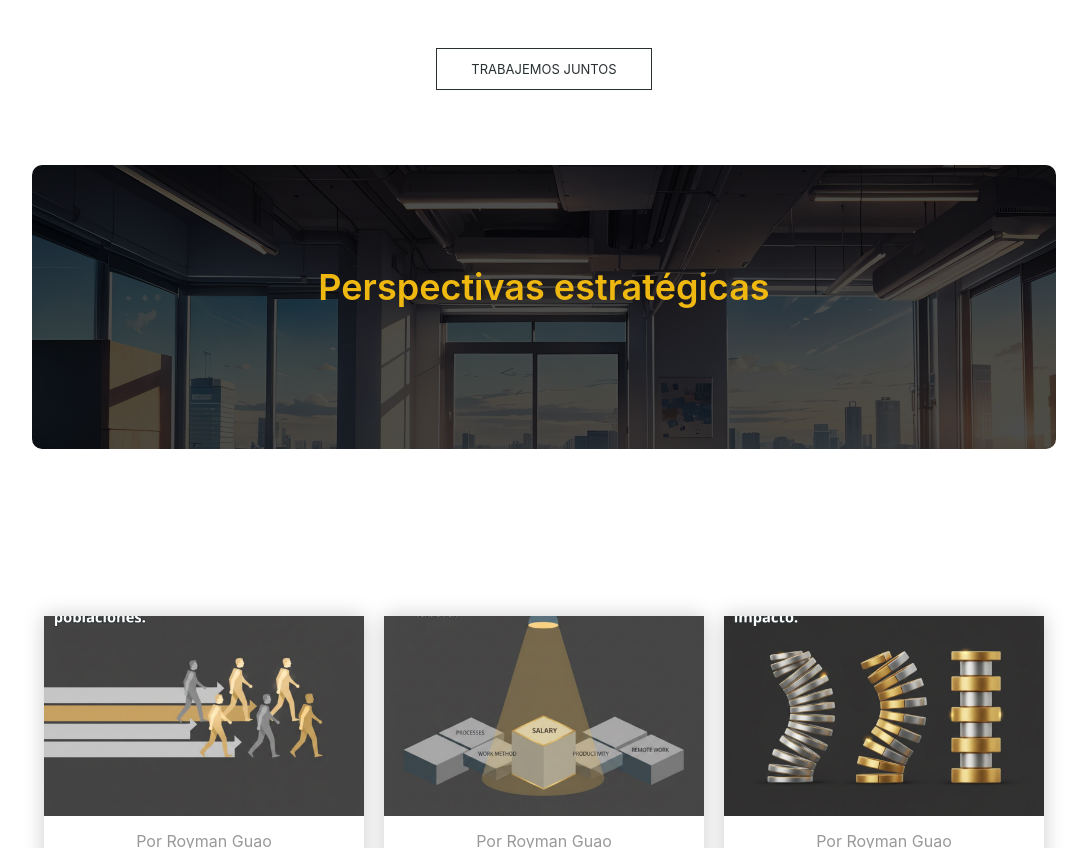
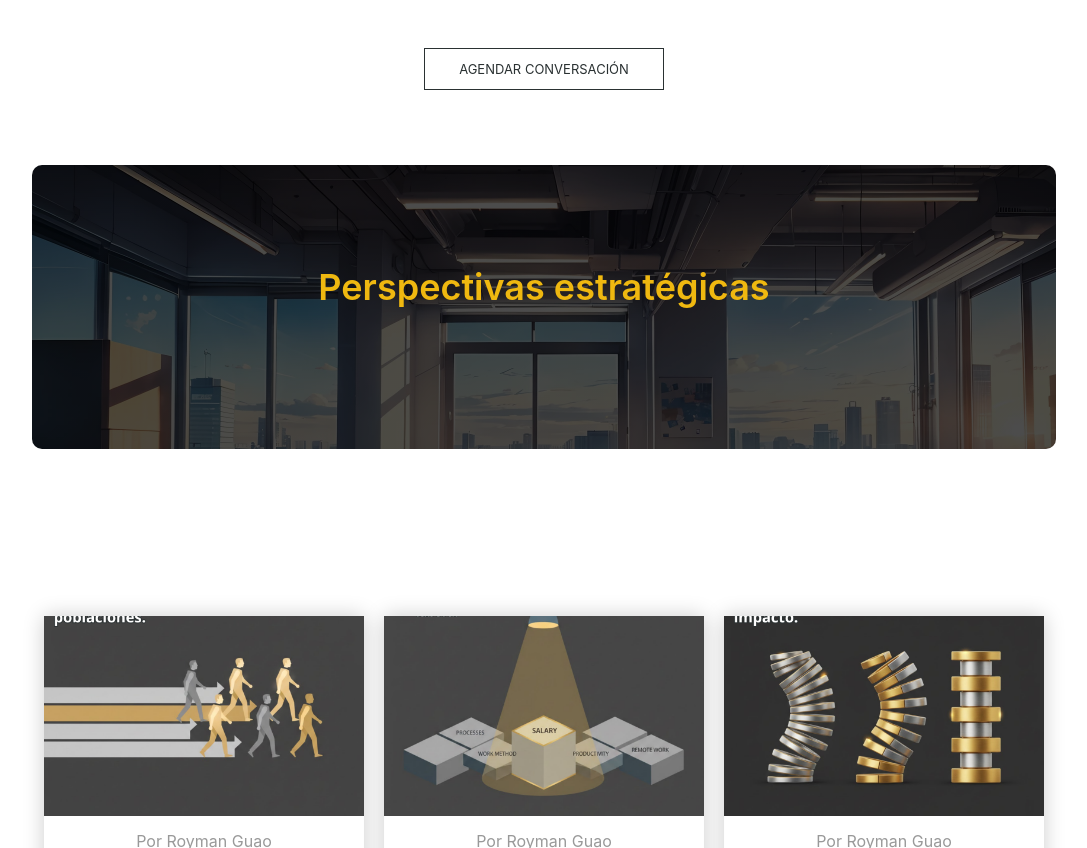
Before and after one commit to RoymanGuao/RoymanGuao.github.io, a plain HTML site: page index.html in a window 1280 px wide. Shown: the part 2040-2888 px from the top of the page, without its empty margins (96-1183 px from the left). Drawn offline with Linux system fonts and the light colour scheme; a web font is replaced by a local one.

Commit message:
AGENDAR CONVERSACION EN SERVICIOS
AGENDAR CONVERSACION EN SERVICIOS

```diff
--- a/index.html
+++ b/index.html
@@ -101,7 +101,7 @@
         </div>
 
         <div>
-            <a href="#contacto" class="hero-btn red-btn">TRABAJEMOS JUNTOS</a>
+            <a href="#contacto" class="hero-btn red-btn">AGENDAR CONVERSACIÓN</a>
         </div>
 
 
```
